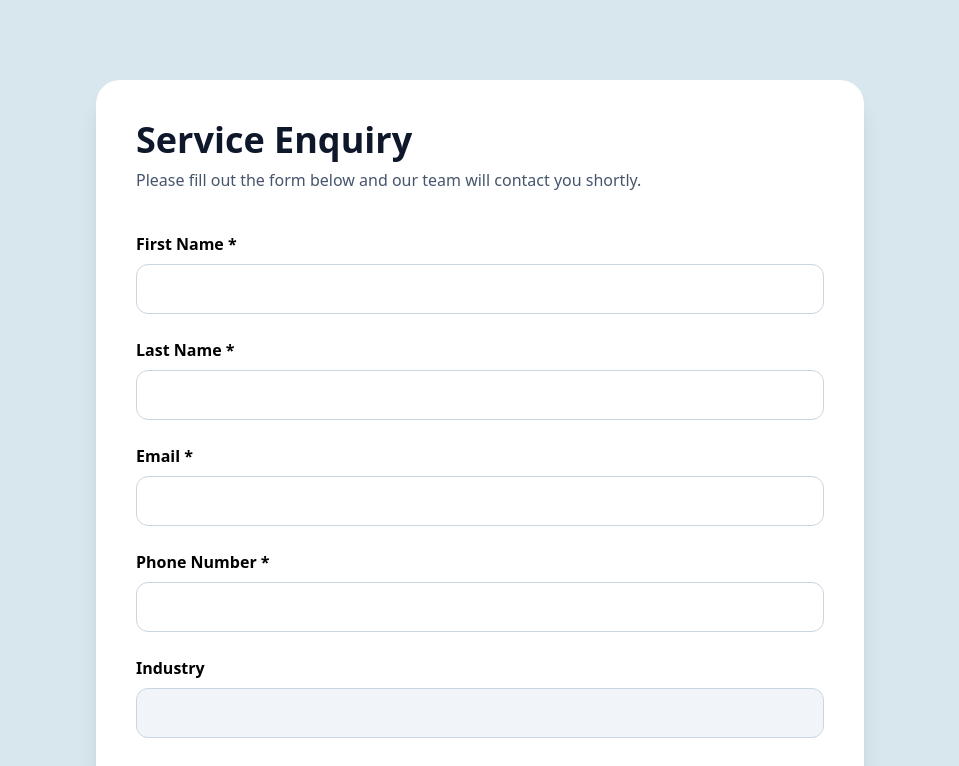
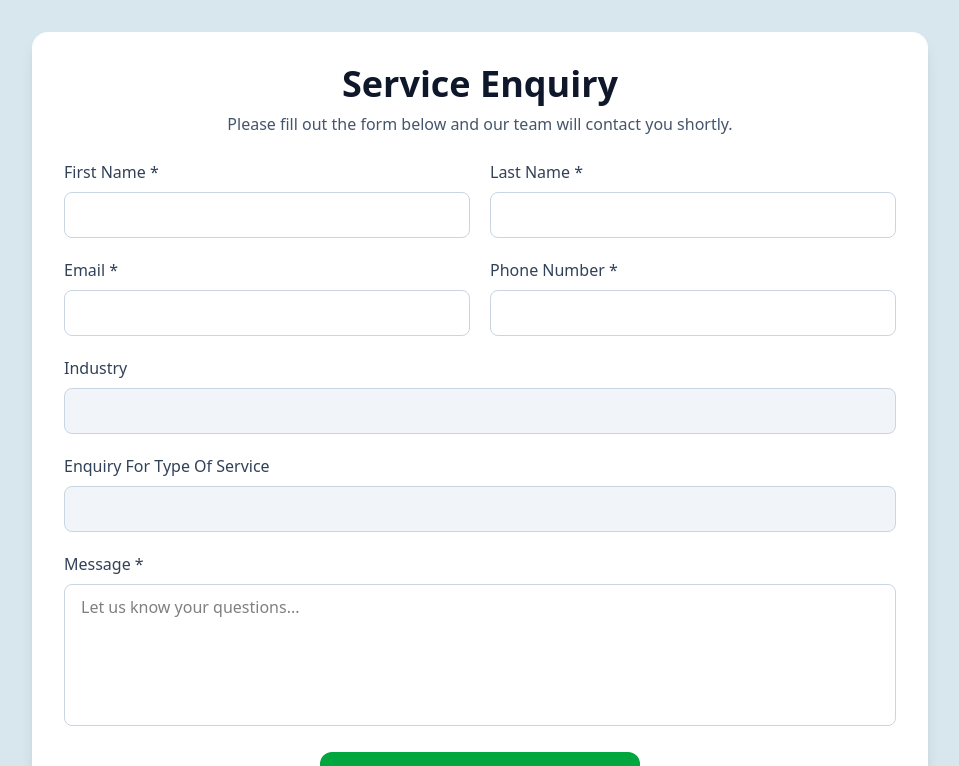
Before and after one commit to arnab8604-code/axiomlab, a Next.js app: page /enquiry in a window 1280 px wide. Shown: the top 766 px of the page, without its empty margins (160-1119 px from the left). Built offline with nearby package versions, Linux system fonts and the light colour scheme.

Commit message:
Version-8.1

```diff
--- a/src/components/forms/service-enquiry.tsx
+++ b/src/components/forms/service-enquiry.tsx
@@ -45,22 +45,24 @@ export default function ServiceEnquiry() {
     //   body: JSON.stringify(payload),
     // });
   };
-
    return (
-    <section className="min-h-screen bg-[#D8E6EE] py-20">
-      <div className="mx-auto max-w-3xl rounded-3xl bg-white p-10 shadow-xl">
-        <h1 className="mb-2 text-4xl font-bold text-slate-900">
+  <section className="min-h-screen bg-[#D8E6EE] px-4 py-6 sm:px-6 sm:py-8">
+    <div className="mx-auto w-full max-w-4xl rounded-2xl bg-white p-5 shadow-lg sm:p-8">
+      <h1 className="text-center text-3xl font-bold text-slate-900 sm:text-4xl">
         Service Enquiry
       </h1>
 
-        <p className="mb-10 text-slate-600">
+      <p className="mt-2 mb-6 text-center text-sm text-slate-600 sm:text-base">
         Please fill out the form below and our team will contact you shortly.
       </p>
 
-        <form onSubmit={handleSubmit} className="space-y-6">
+      <form
+        onSubmit={handleSubmit}
+        className="grid grid-cols-1 gap-5 md:grid-cols-2"
+      >
         {/* First Name */}
         <div>
-            <label className="mb-2 block font-semibold">
+          <label className="mb-2 block font-medium text-slate-700">
             First Name *
           </label>
 
@@ -70,13 +72,13 @@ export default function ServiceEnquiry() {
             required
             value={formData.firstName}
             onChange={handleChange}
-              className="w-full rounded-xl border border-slate-300 px-4 py-3 focus:border-sky-600 focus:outline-none"
+            className="w-full rounded-lg border border-slate-300 px-4 py-2.5 focus:border-sky-600 focus:outline-none"
           />
         </div>
 
         {/* Last Name */}
         <div>
-            <label className="mb-2 block font-semibold">
+          <label className="mb-2 block font-medium text-slate-700">
             Last Name *
           </label>
 
@@ -86,13 +88,13 @@ export default function ServiceEnquiry() {
             required
             value={formData.lastName}
             onChange={handleChange}
-              className="w-full rounded-xl border border-slate-300 px-4 py-3 focus:border-sky-600 focus:outline-none"
+            className="w-full rounded-lg border border-slate-300 px-4 py-2.5 focus:border-sky-600 focus:outline-none"
           />
         </div>
 
         {/* Email */}
         <div>
-            <label className="mb-2 block font-semibold">
+          <label className="mb-2 block font-medium text-slate-700">
             Email *
           </label>
 
@@ -102,13 +104,13 @@ export default function ServiceEnquiry() {
             required
             value={formData.email}
             onChange={handleChange}
-              className="w-full rounded-xl border border-slate-300 px-4 py-3 focus:border-sky-600 focus:outline-none"
+            className="w-full rounded-lg border border-slate-300 px-4 py-2.5 focus:border-sky-600 focus:outline-none"
           />
         </div>
 
         {/* Phone */}
         <div>
-            <label className="mb-2 block font-semibold">
+          <label className="mb-2 block font-medium text-slate-700">
             Phone Number *
           </label>
 
@@ -118,13 +120,13 @@ export default function ServiceEnquiry() {
             required
             value={formData.phone}
             onChange={handleChange}
-              className="w-full rounded-xl border border-slate-300 px-4 py-3 focus:border-sky-600 focus:outline-none"
+            className="w-full rounded-lg border border-slate-300 px-4 py-2.5 focus:border-sky-600 focus:outline-none"
           />
         </div>
 
         {/* Industry */}
-          <div>
-            <label className="mb-2 block font-semibold">
+        <div className="md:col-span-2">
+          <label className="mb-2 block font-medium text-slate-700">
             Industry
           </label>
 
@@ -132,13 +134,13 @@ export default function ServiceEnquiry() {
             type="text"
             value={industry}
             readOnly
-              className="w-full cursor-not-allowed rounded-xl border border-slate-300 bg-slate-100 px-4 py-3 text-slate-700"
+            className="w-full cursor-not-allowed rounded-lg border border-slate-300 bg-slate-100 px-4 py-2.5 text-slate-700"
           />
         </div>
 
         {/* Service */}
-          <div>
-            <label className="mb-2 block font-semibold">
+        <div className="md:col-span-2">
+          <label className="mb-2 block font-medium text-slate-700">
             Enquiry For Type Of Service
           </label>
 
@@ -146,33 +148,36 @@ export default function ServiceEnquiry() {
             type="text"
             value={service}
             readOnly
-              className="w-full cursor-not-allowed rounded-xl border border-slate-300 bg-slate-100 px-4 py-3 text-slate-700"
+            className="w-full cursor-not-allowed rounded-lg border border-slate-300 bg-slate-100 px-4 py-2.5 text-slate-700"
           />
         </div>
 
         {/* Message */}
-          <div>
-            <label className="mb-2 block font-semibold">
-              Message
+        <div className="md:col-span-2">
+          <label className="mb-2 block font-medium text-slate-700">
+            Message *
           </label>
 
           <textarea
             name="message"
-              rows={6}
+            rows={5}
             required
-              placeholder="Let us know your questions!"
+            placeholder="Let us know your questions..."
             value={formData.message}
             onChange={handleChange}
-              className="w-full resize-none rounded-xl border border-slate-300 px-4 py-3 focus:border-sky-600 focus:outline-none"
+            className="w-full resize-none rounded-lg border border-slate-300 px-4 py-2.5 focus:border-sky-600 focus:outline-none"
           />
         </div>
 
+        {/* Submit Button */}
+        <div className="flex justify-center md:col-span-2">
           <button
             type="submit"
-            className="w-full rounded-xl bg-green-600 py-4 text-lg font-semibold text-white transition hover:bg-black"
+            className="w-full max-w-xs rounded-xl bg-green-600 py-3 text-lg font-semibold text-white transition-all duration-300 hover:scale-[1.02] hover:bg-black"
           >
             Submit Enquiry
           </button>
+        </div>
       </form>
     </div>
   </section>
```
Lines whose indentation alone changed are shown as unchanged.
